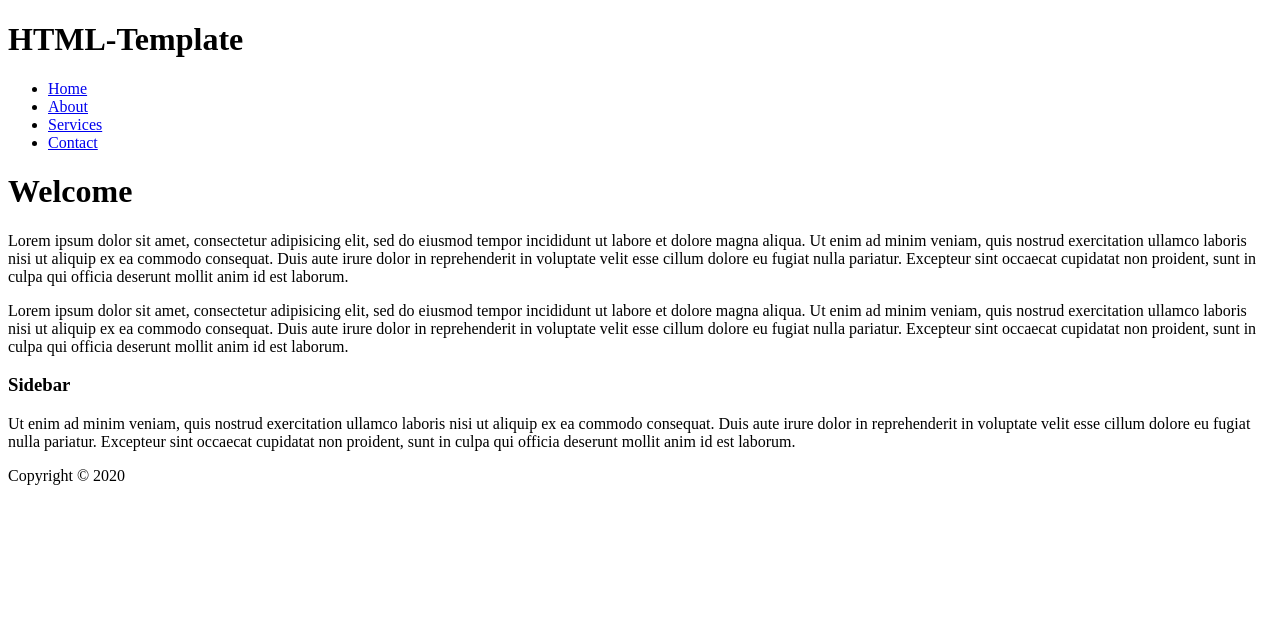
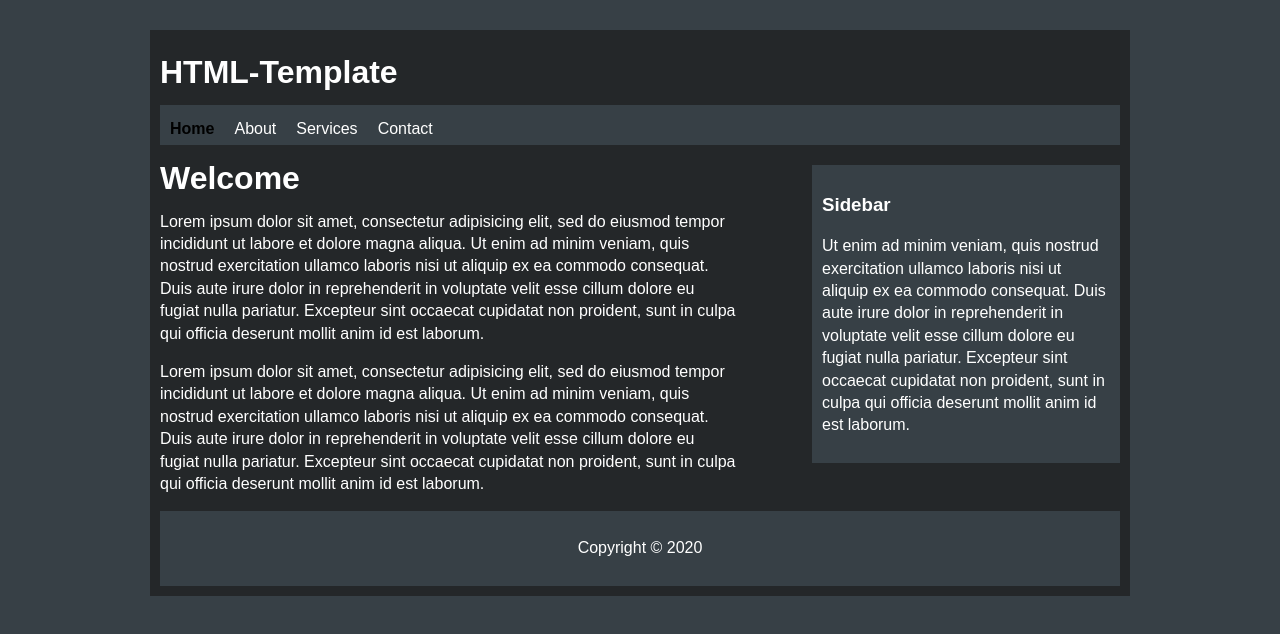
Before and after one commit to Rotichtonny/HTML-Template, a plain HTML site: page index.html in a window 1280 px wide. Drawn offline with Linux system fonts and the light colour scheme.

Commit message:
Styling Home Page

```diff
--- a/index.html
+++ b/index.html
@@ -2,6 +2,7 @@
 	<html>
 	<head>
 		<title>Home | HTML-Template</title>
+		<link rel="stylesheet" type="text/css" href="style.css">
 	</head>
 	<body>
 		<div id="container">
@@ -45,7 +46,7 @@
 					proident, sunt in culpa qui officia deserunt mollit anim id est laborum.
 				</p>
 			</div>
-			<div id="footer">
+			<div class="clr" id="footer">
 				<p>Copyright &copy; 2020</p>
 			</div>
 		</div>
--- a/style.css
+++ b/style.css
@@ -0,0 +1,68 @@
+body{
+	background: #374046;
+	color: #fff;
+	font-family: arial;
+	line-height: 1.4em;
+}
+
+a{
+	color: #fff;
+	text-decoration: none;
+}
+
+ul{
+	padding: 0;
+}
+
+#container{
+	background: #242729;
+	width: 960px;
+	margin: 30px auto;
+	overflow: hidden;
+	padding: 10px;
+}
+
+#nav{
+	background: #374046;
+	height: 40px;
+}
+
+#nav ul{
+	padding-top: 13px;
+	padding-left: 10px;
+}
+
+#nav li{
+	list-style: none;
+	float: left;
+	padding-right: 20px;
+}
+
+#nav .active{
+	font-weight: bold;
+	color: #000;
+}
+
+#main{
+	float: left;
+	width: 60%;
+}
+
+#sidebar{
+	float: right;
+	width: 30%;
+	background: #374046;
+	margin-top: 20px;
+	padding: 10px;
+}
+
+.clr{
+	clear: both;
+}
+
+#footer{
+	text-align: center;
+	background: #374046;
+	padding: 10px;
+	margin-top: 30px;
+}
```
